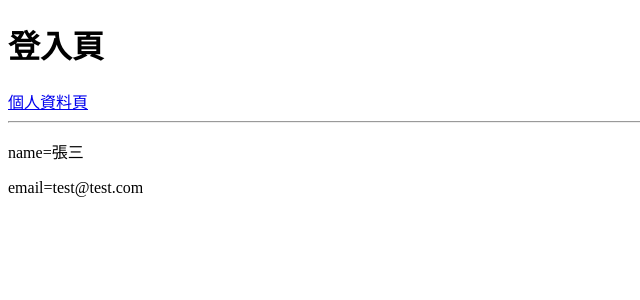
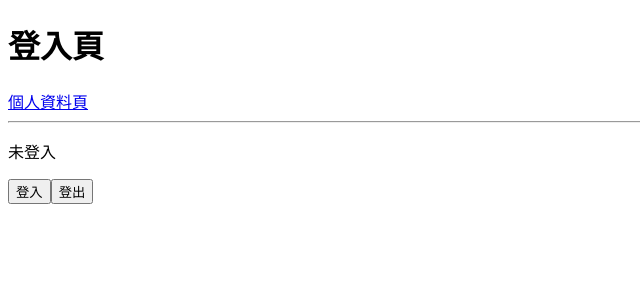
Before and after one commit to eyesofkids/react-mli-com, a Next.js app in the folder course/: page /ch-05-props/context-user/login in a window 1280 px wide. Shown: the top 300 px of the page, without its empty margins (0-640 px from the left). Built offline with nearby package versions, Linux system fonts and the light colour scheme.

Commit message:
context範例-改用自訂的hook和provider元件共享狀態

```diff
--- a/course/app/ch-05-props/context-user/login/page.js
+++ b/course/app/ch-05-props/context-user/login/page.js
@@ -1,21 +1,21 @@
 'use client'
 
-import { useContext } from 'react'
-import { UserContext } from '@/context/user'
+import { useUser } from '@/hooks/use-user'
 // 使用Link元件取代a標記(連結)
 // 可以保持目前的應用的狀態值(尤其是針對context中的狀態)
 import Link from 'next/link'
 
 export default function LoginPage() {
-  const { name, email } = useContext(UserContext)
+  const { isAuth, login, logout } = useUser()
 
   return (
     <>
       <h1>登入頁</h1>
       <Link href="/ch-05-props/context-user/profile">個人資料頁</Link>
       <hr />
-      <p>name={name}</p>
-      <p>email={email}</p>
+      <p>{isAuth ? '登入中' : '未登入'}</p>
+      <button onClick={login}>登入</button>
+      <button onClick={logout}>登出</button>
     </>
   )
 }
--- a/course/app/providers.js
+++ b/course/app/providers.js
@@ -3,14 +3,13 @@
 // 所有應用程式的context都會在此處統一套嵌到應用程式中
 // 因layout元件傾向使用伺服器元件(要共享與快取的關係)
 
-import { UserContext } from '@/context/user'
+// 會員相關的context
+import { UserProvider } from '@/hooks/use-user'
 
 export default function Providers({ children }) {
   return (
     <>
-      <UserContext.Provider value={{ name: '張三', email: 'test@test.com' }}>
-        {children}
-      </UserContext.Provider>
+      <UserProvider>{children}</UserProvider>
     </>
   )
 }
--- a/course/context/user.js
+++ /dev/null
@@ -1,8 +0,0 @@
-import { createContext } from 'react'
-// createContext(defaultValue)
-// defaultValue可以使用有意義的值，或是null值
-const UserContext = createContext(null)
-// 另外可選的是使用displayName屬性，這個屬性是用於搭配react devtools瀏覽器擴充套件除錯使用，不使用的話統一使用"Context"名稱
-UserContext.displayName = 'UserContext'
-// 命名導出(name)export
-export { UserContext }
--- /dev/null
+++ b/course/hooks/use-user.js
@@ -0,0 +1,46 @@
+'use client'
+// use-user勾子檔案開發的目的:
+// 1. 建立context
+// 2. 提供context provider中的共享狀態的管理
+// 3. 客製化useContext勾子導出
+import { useState, createContext, useContext } from 'react'
+// createContext(defaultValue)
+// defaultValue可以使用有意義的值，或是null值
+const UserContext = createContext(null)
+// 另外可選的是使用displayName屬性，這個屬性是用於搭配react devtools瀏覽器擴充套件除錯使用，不使用的話統一使用"Context"名稱
+UserContext.displayName = 'UserContext'
+
+//提供context provider中的共享狀態的管理
+export function UserProvider({ children }) {
+  const [user, setUser] = useState({
+    id: 0,
+    name: '',
+    email: '',
+  })
+
+  // 判斷會員是否在登入狀態
+  const isAuth = Boolean(user.id)
+
+  const login = () => {
+    setUser({ id: 1, name: '張三', email: 'test@test.com' })
+  }
+
+  const logout = () => {
+    setUser({
+      id: 0,
+      name: '',
+      email: '',
+    })
+  }
+
+  return (
+    <>
+      <UserContext.Provider value={{ isAuth, user, login, logout }}>
+        {children}
+      </UserContext.Provider>
+    </>
+  )
+}
+
+// 客製化名稱的自訂勾子
+export const useUser = () => useContext(UserContext)
```
Also changed, not shown: course/app/ch-05-props/context-user/profile/page.js (+5 -5 lines).
